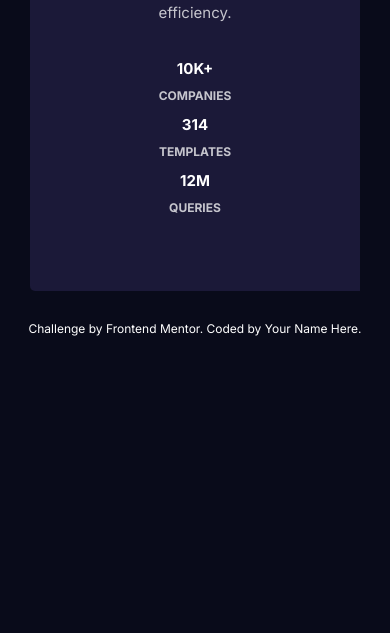
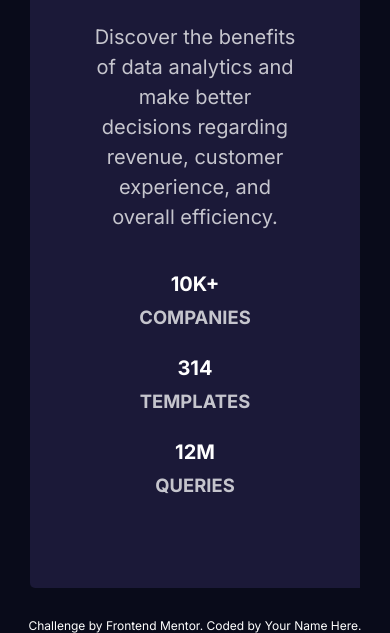
Before and after one commit to zlatozaraZlatkova/preview-card-component, a plain HTML site: page index.html in a window 390 px wide. Shown: the part 916-1549 px from the top of the page. Before the commit the page ends 1252 px from the top, so only its background shows below. Drawn offline with Linux system fonts and the light colour scheme.

Commit message:
finished

```diff
--- a/resources/css/style.css
+++ b/resources/css/style.css
@@ -143,6 +143,7 @@ span {
 
     .card-text-block {
         text-align: center;
+        font-size: 1.25rem;
     }
 
     .card-image-block {
@@ -151,6 +152,10 @@ span {
 
     }
 
+    .stat-title {
+        font-size: 1.15rem;
+
+    }
 }
 
 @media (max-width: 460px) {
@@ -162,7 +167,7 @@ span {
     }
 
     .stat-block {
-        padding: 0 0 0.75rem 0;
+        padding: 0 0 1.75rem 0;
     }
 
 }
```
